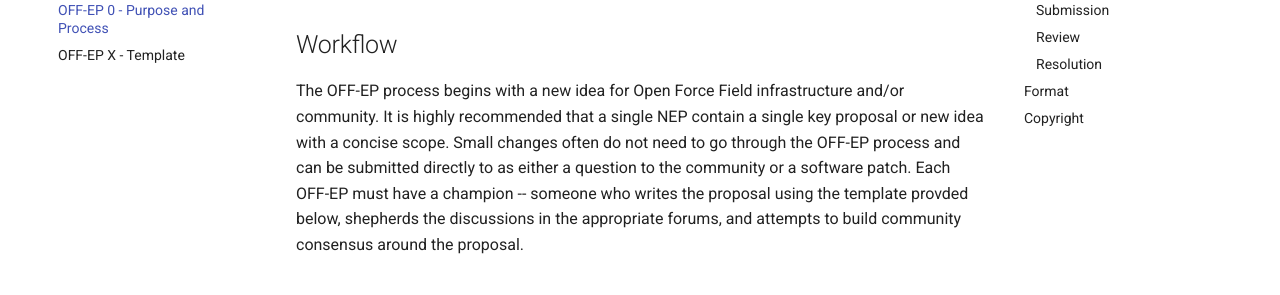
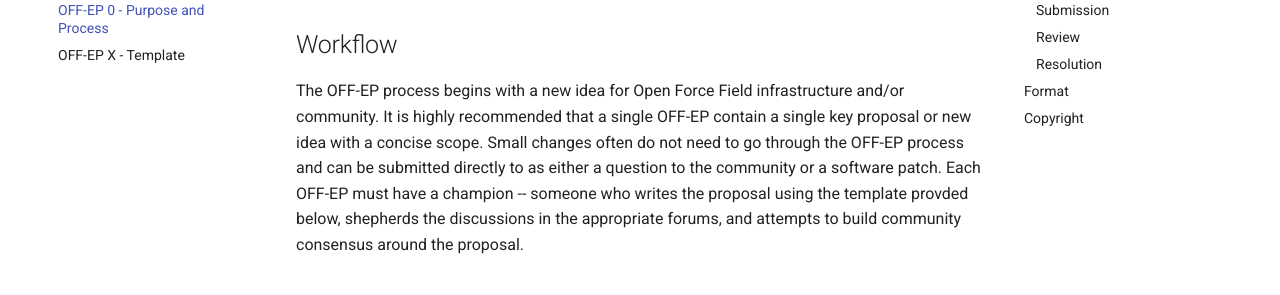
Before and after one commit to openforcefield/standards, an MkDocs documentation site: the page built from docs/enhancement-proposals/off-ep-0000.md, in a window 1280 px wide and 1400 px high, scrolled down 1014 px. Shown: the part 179-474 px from the top of the window. Built offline with MkDocs 1.6.1 and Material for MkDocs 9.7.7, drawn with Linux system fonts in a browser that asks for light colours; some of the changed text lies outside the part shown.

Commit message:
Fix typos

```diff
--- a/docs/enhancement-proposals/off-ep-0000.md
+++ b/docs/enhancement-proposals/off-ep-0000.md
@@ -47,7 +47,7 @@ There are three kinds of OFF-EPs:
 ## Workflow
 
 The OFF-EP process begins with a new idea for Open Force Field infrastructure and/or community.
-It is highly recommended that a single NEP contain a single key proposal or new idea with a concise scope.
+It is highly recommended that a single OFF-EP contain a single key proposal or new idea with a concise scope.
 Small changes often do not need to go through the OFF-EP process and can be submitted directly to as either a question to the community or a software patch.
 Each OFF-EP must have a champion -- someone who writes the proposal using the template provded below, shepherds the discussions in the appropriate forums, and attempts to build community consensus around the proposal.
 
```
Also changed, not shown: other parts of docs/enhancement-proposals/off-ep-0000.md (+1 -1 lines).
